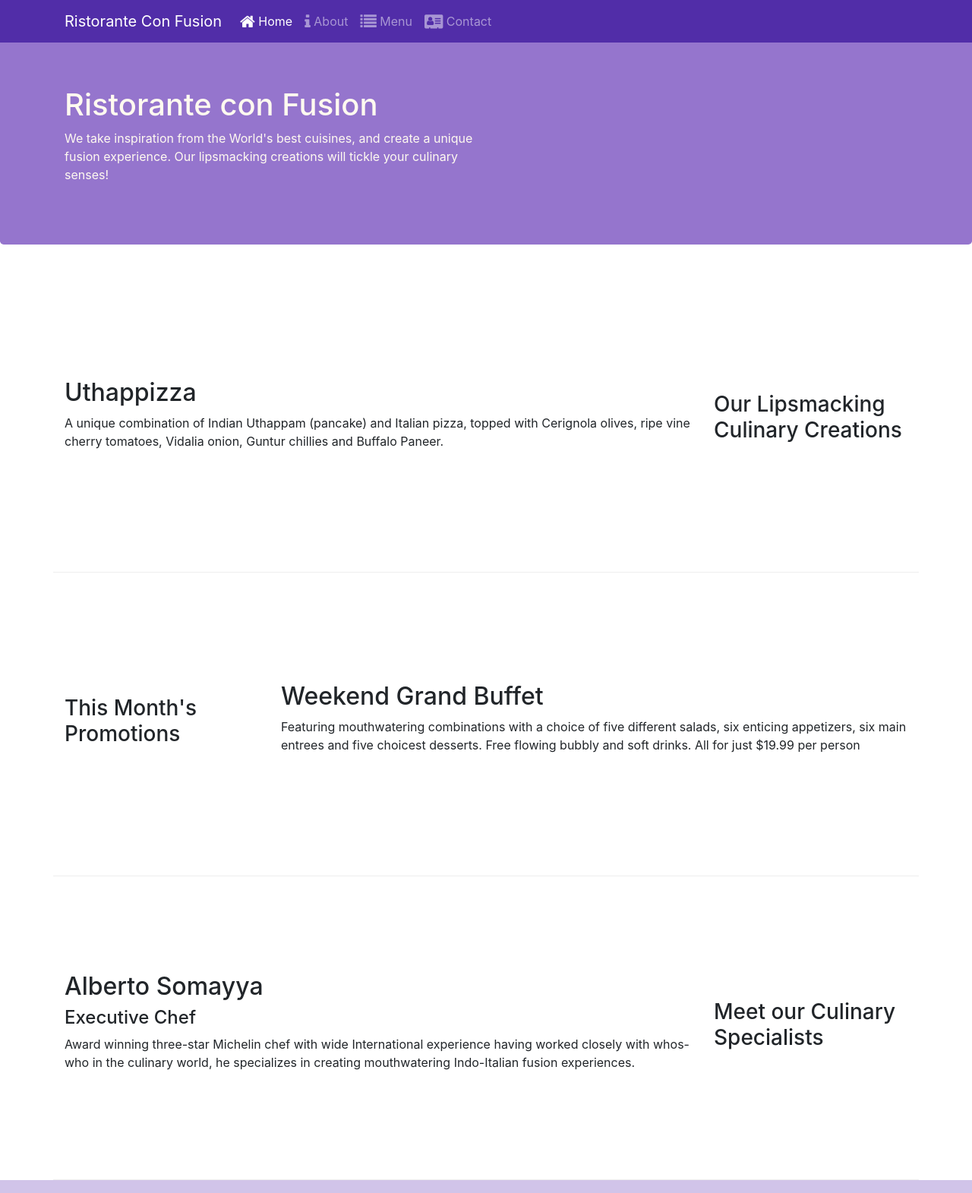
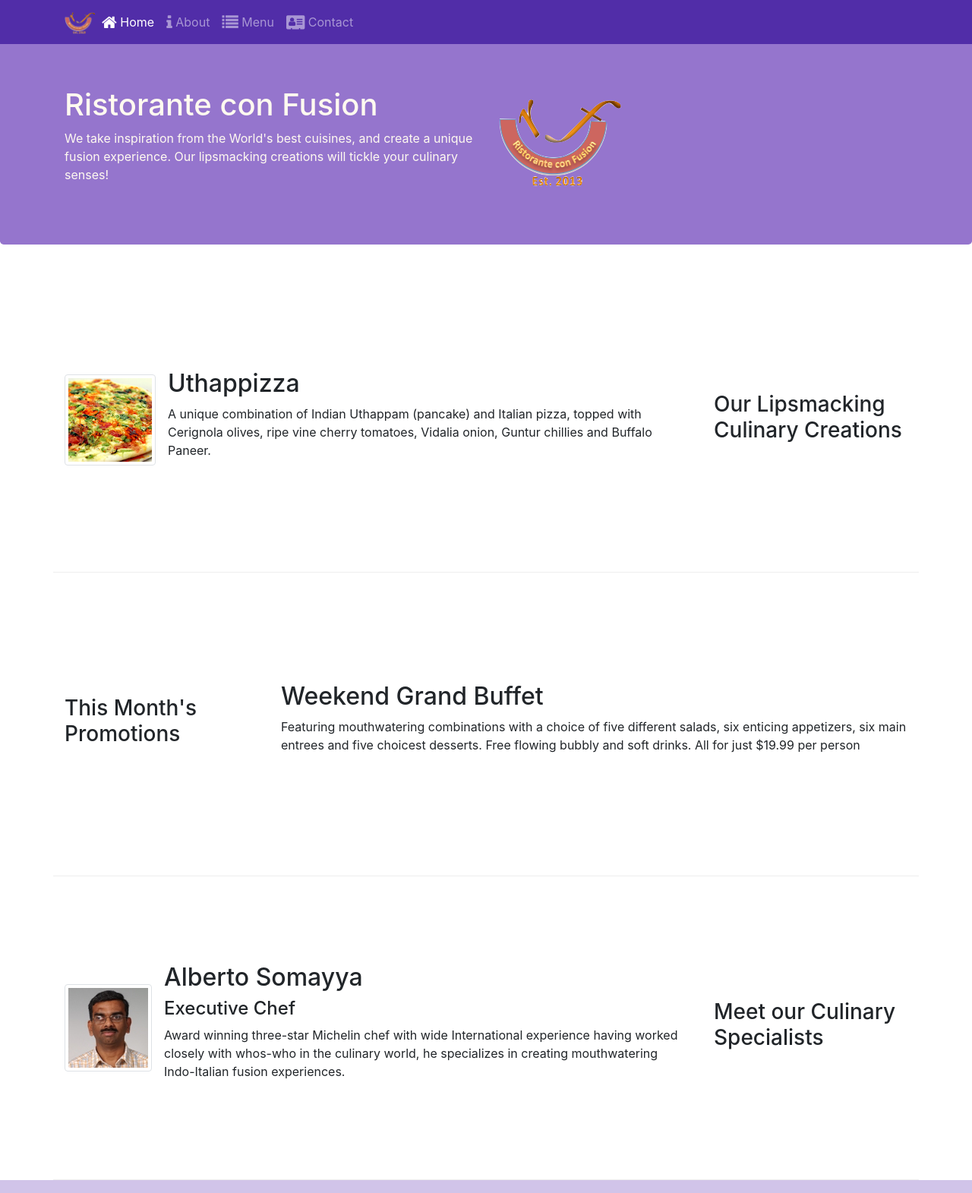
Before and after one commit to kaazima/Bootstrap-Test, a website: page index.html in a window 1280 px wide. Shown: the top 1571 px of the page at 76% size. Drawn offline with nearby package versions, Linux system fonts and the light colour scheme.

Commit message:
Images and Media

```diff
--- a/index.html
+++ b/index.html
@@ -22,7 +22,7 @@
             <button class="navbar-toggler" type="button" data-toggle="collapse" data-target="#Navbar">
                 <span class="navbar-toggler-icon"></span>
             </button>
-           <a class="navbar-brand" href="#">Ristorante Con Fusion</a>
+            <a class="navbar-brand mr-auto" href="#"><img src="img/logo.png" height="30" width="41"></a>
            <div class="collapse navbar-collapse" id="Navbar">
                 <ul class="navbar-nav mr-auto">
                     <li class="nav-item active"><a class="nav-link" href="#"><span class="fa fa-home fa-lg"></span> Home</a></li>
@@ -41,7 +41,8 @@
                     <h1>Ristorante con Fusion</h1>
                     <p>We take inspiration from the World's best cuisines, and create a unique fusion experience. Our lipsmacking creations will tickle your culinary senses!</p>
                 </div>
-                <div class="col-12 col-sm">
+                <div class="col-12 col-sm align-self-center">
+                    <img src="img/logo.png" class="img-fluid">
                 </div>
             </div>
         </div>
@@ -53,8 +54,18 @@
                 <h3>Our Lipsmacking Culinary Creations</h3>
             </div>
             <div class="col col-sm col-md order-sm-first">
-                <h2>Uthappizza</h2>
-                <p class="d-none d-sm-block">A unique combination of Indian Uthappam (pancake) and Italian pizza, topped with Cerignola olives, ripe vine cherry tomatoes, Vidalia onion, Guntur chillies and Buffalo Paneer.</p>
+                <div class="media">
+                    <img class="d-flex mr-3 img-thumbnail align-self-center"
+                            src="img/uthappizza.png" alt="Uthappizza">
+                    <div class="media-body">
+                        <h2 class="mt-0">Uthappizza</h2>
+                        <p class="d-none d-sm-block">A unique combination of Indian Uthappam (pancake) and
+                            Italian pizza, topped with Cerignola olives, ripe vine
+                            cherry tomatoes, Vidalia onion, Guntur chillies and
+                            Buffalo Paneer.</p>
+                    </div>
+                </div>
+
             </div>
         </div>
 
@@ -74,9 +85,20 @@
                 <h3>Meet our Culinary Specialists</h3>
             </div>
             <div class="col col-sm col-md order-sm-first">
-                <h2>Alberto Somayya</h2>
-                <h4>Executive Chef</h4>
-                <p class="d-none d-sm-block">Award winning three-star Michelin chef with wide International experience having worked closely with whos-who in the culinary world, he specializes in creating mouthwatering Indo-Italian fusion experiences. </p>
+                <div class="media">
+                    <img class="d-flex mr-3 img-thumbnail align-self-center"
+                            src="img/alberto.png" alt="Alberto Somayya">
+                    <div class="media-body">
+                        <h2 class="mt-0">Alberto Somayya</h2>
+                        <h4>Executive Chef</h4>
+                        <p class="d-none d-sm-block">Award winning three-star Michelin chef with wide
+                            International experience having worked closely with
+                            whos-who in the culinary world, he specializes in
+                            creating mouthwatering Indo-Italian fusion experiences.
+                            </p>
+                    </div>
+                </div>
+
             </div>
         </div>
     </div>
```
Also changed, not shown: aboutus.html (+3 -3 lines), contactus.html (+3 -3 lines), img/alberto.png (added), img/buffet.png (added), img/logo.png (added), img/uthappizza.png (added), 1 other file.
